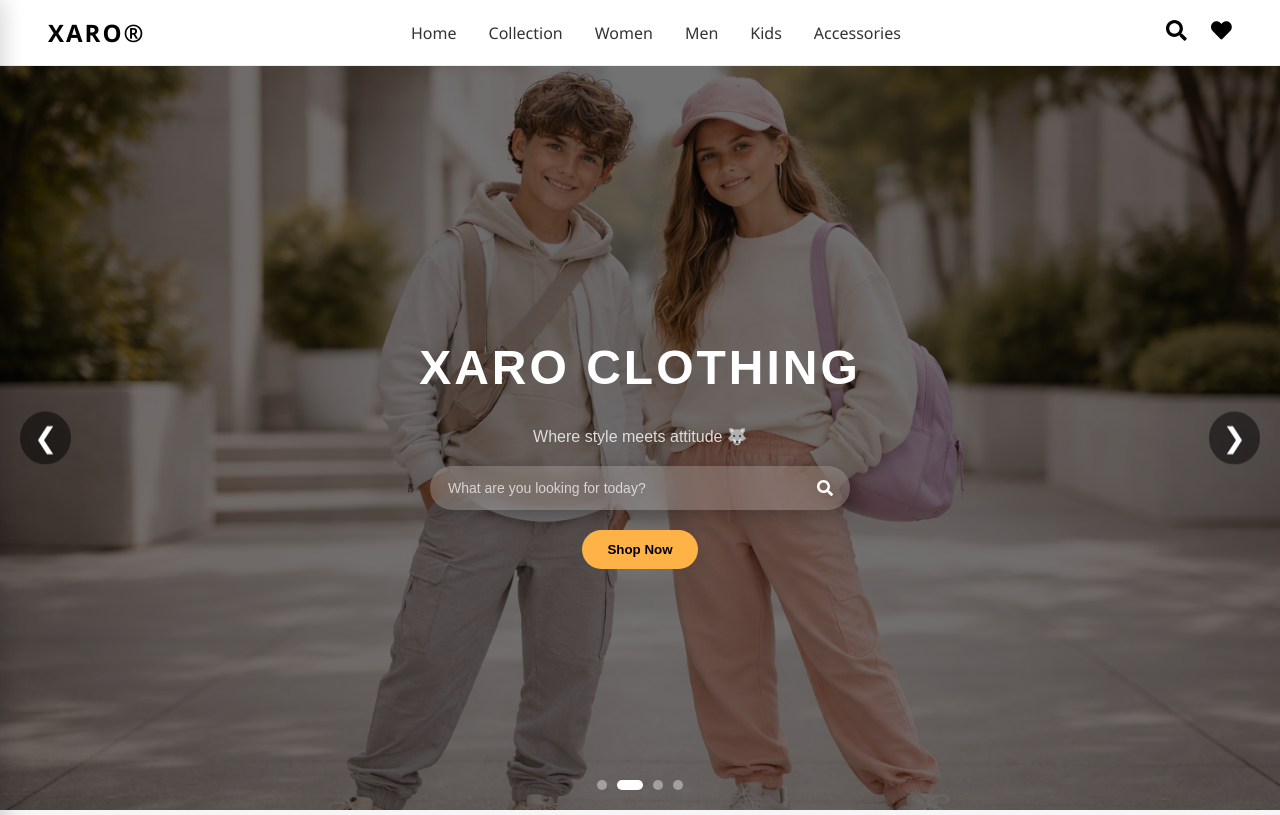
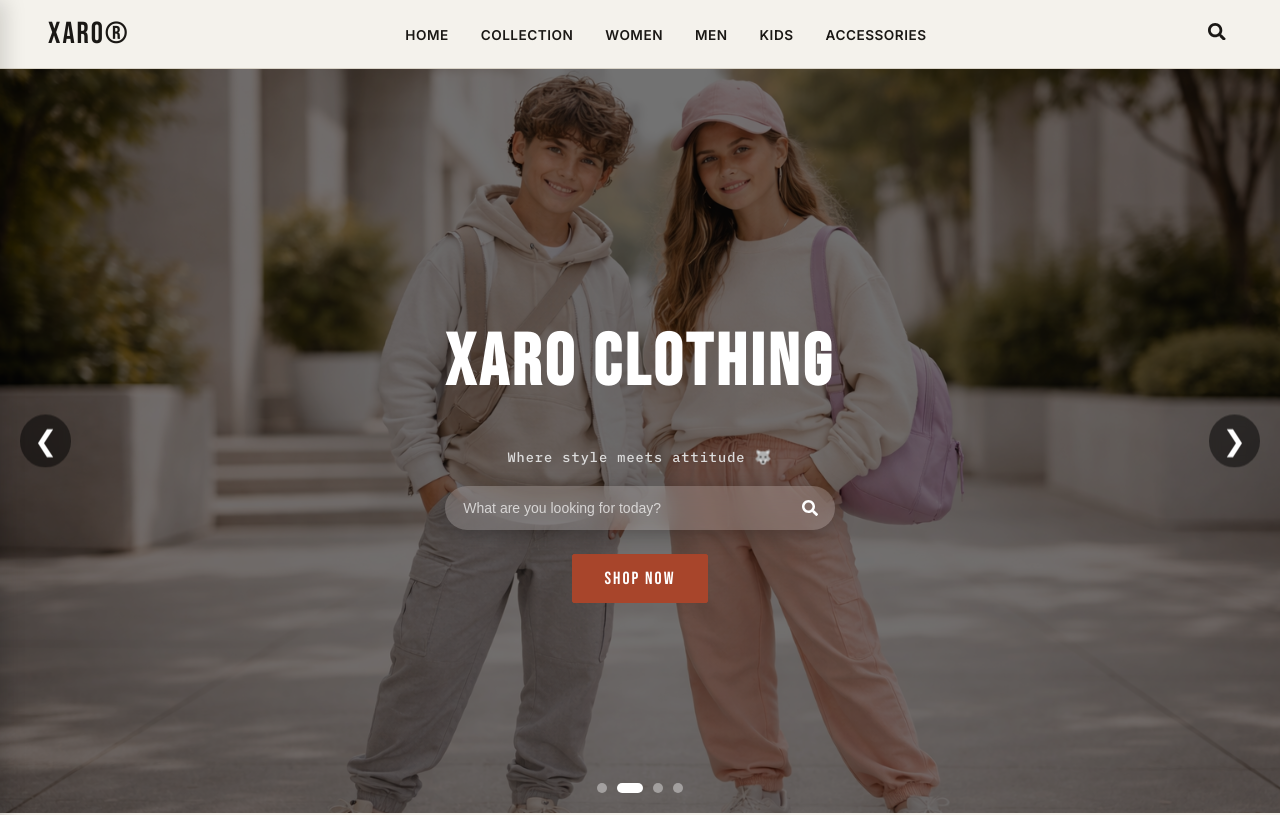
Before and after one commit to Sathirasugeesvara/xaro-clothing, a React (Vite) app: page / in a window 1280 px wide. Shown: the top 815 px of the page. Built offline with nearby package versions, Linux system fonts and the light colour scheme.

Commit message:
Add design system & centralize shop config

```diff
--- a/index.html
+++ b/index.html
@@ -4,7 +4,18 @@
     <meta charset="UTF-8" />
     <link rel="icon" type="image/svg+xml" href="/favicon.png" />
     <meta name="viewport" content="width=device-width, initial-scale=1.0" />
-    <title>xaro-clothing</title>
+    <title>XARO® — Modern Clothing</title>
+    <meta name="description" content="Shop the latest men's, women's, kids' and accessories collections. Order instantly via WhatsApp." />
+
+    <!-- Social share preview (WhatsApp / Facebook / Instagram links) -->
+    <meta property="og:title" content="XARO® — Modern Clothing" />
+    <meta property="og:description" content="Shop the latest men's, women's, kids' and accessories collections. Order instantly via WhatsApp." />
+    <meta property="og:type" content="website" />
+
+    <!-- Type system: Bebas Neue (display / tag lettering), Inter (body), IBM Plex Mono (price & label tags) -->
+    <link rel="preconnect" href="https://fonts.googleapis.com" />
+    <link rel="preconnect" href="https://fonts.gstatic.com" crossorigin />
+    <link href="https://fonts.googleapis.com/css2?family=Bebas+Neue&family=Inter:wght@400;500;600;700&family=IBM+Plex+Mono:wght@500;600&display=swap" rel="stylesheet" />
   </head>
   <body>
     <div id="root"></div>
--- a/src/App.css
+++ b/src/App.css
@@ -1,8 +1,36 @@
+/* ============================================
+   XARO DESIGN TOKENS
+   Palette drawn from garment tags & denim, not
+   generic "AI cream/terracotta" defaults:
+   --ink      warm charcoal, primary text
+   --canvas   raw canvas background (not cream)
+   --rust     tag-stitch rust — CTAs, price, accents
+   --indigo   denim indigo — links, secondary accent
+   --selvage  muted selvedge green — in-stock
+   --grey     warm grey — captions, dividers, labels
+   ============================================ */
+:root {
+  --ink: #1a1815;
+  --canvas: #ece8e0;
+  --canvas-flat: #f4f2ec;
+  --rust: #a8452b;
+  --rust-dark: #8a3720;
+  --indigo: #2b3a55;
+  --selvage: #4f6b4a;
+  --grey: #8a8378;
+  --hairline: #d8d3c7;
+
+  --font-display: "Bebas Neue", "Arial Narrow", sans-serif;
+  --font-body: "Inter", -apple-system, sans-serif;
+  --font-mono: "IBM Plex Mono", "Courier New", monospace;
+}
+
 body {
-  font-family: Arial, sans-serif;
+  font-family: var(--font-body);
   margin: 0;
   padding: 0;
-  background-color: #f5f5f5;
+  background-color: var(--canvas-flat);
+  color: var(--ink);
 }
 h2 {
   text-align: center;
@@ -19,13 +47,13 @@ h2 {
   display: flex;
   justify-content: space-between;
   align-items: center;
-  background: #fff;
+  background: var(--canvas-flat);
   padding: 1rem 3rem;
-  font-family: "Segoe UI", sans-serif;
+  font-family: var(--font-body);
   position: sticky;
   top: 0;
   z-index: 1000;
-  border-bottom: 1px solid #eee;
+  border-bottom: 1px solid var(--hairline);
 }
 .navbar-logo {
   margin-right: 2rem;
@@ -34,9 +62,9 @@ h2 {
   margin-left: 2rem;
 }
 .navbar-logo a {
-  font-size: 1.5rem;
-  font-weight: bold;
-  color: #000;
+  font-family: var(--font-display);
+  font-size: 1.9rem;
+  color: var(--ink);
   text-decoration: none;
   letter-spacing: 2px;
 }
@@ -48,31 +76,37 @@ h2 {
   padding: 0;
 }
 .navbar-links li a {
-  color: #333;
+  color: var(--ink);
   text-decoration: none;
-  font-size: 1rem;
+  font-size: 0.85rem;
+  font-weight: 600;
+  text-transform: uppercase;
+  letter-spacing: 0.5px;
   transition: color 0.3s ease;
 }
 .navbar-links li a:hover {
-  color: #0078d7;
+  color: var(--rust);
 }
 .navbar-actions {
   display: flex;
   gap: 1.5rem;
 }
 .nav-icon {
-  font-size: 1.3rem;
-  color: #000;
+  font-size: 1.1rem;
+  color: var(--ink);
+  background: none;
+  border: none;
+  cursor: pointer;
   transition: color 0.3s ease;
 }
 .nav-icon:hover {
-  color: #555;
+  color: var(--rust);
 }
 .navbar-toggle {
   display: none;
   font-size: 1.5rem;
   cursor: pointer;
-  color: #000;
+  color: var(--ink);
 }
 .desktop-only {
   display: flex;
@@ -89,7 +123,7 @@ h2 {
   left: -300px;
   width: 260px;
   height: 100vh;
-  background: #fff;
+  background: var(--canvas-flat);
   z-index: 2000;
   transition: 0.3s ease-in-out;
   padding: 20px;
@@ -106,6 +140,8 @@ h2 {
   align-items: center;
   font-size: 18px;
   margin-bottom: 20px;
+  font-family: var(--font-display);
+  letter-spacing: 1px;
 }
 .sidebar-links {
   list-style: none;
@@ -113,12 +149,15 @@ h2 {
 }
 .sidebar-links li {
   padding: 15px 0;
-  border-bottom: 1px solid #eee;
+  border-bottom: 1px solid var(--hairline);
 }
 .sidebar-links li a {
   text-decoration: none;
-  color: #333;
-  font-size: 16px;
+  color: var(--ink);
+  font-size: 15px;
+  font-weight: 600;
+  text-transform: uppercase;
+  letter-spacing: 0.5px;
 }
 .navbar-toggle {
   display: none;
@@ -175,7 +214,7 @@ h2 {
   color: #000;
   text-align: center;
   padding: 2rem;
-  font-family: "Segoe UI", sans-serif;
+  font-family: var(--font-body);
 }
 .container h1 {
   font-size: 3rem;
@@ -223,13 +262,18 @@ h2 {
   z-index: 2;
 }
 .hero-content h1 {
-  font-size: 3rem;
-  letter-spacing: 3px;
+  font-family: var(--font-display);
+  font-size: 4.5rem;
+  letter-spacing: 4px;
   text-transform: uppercase;
+  line-height: 1;
 }
 .hero-content p {
   color: #ddd;
   margin: 10px 0;
+  font-family: var(--font-mono);
+  font-size: 0.85rem;
+  letter-spacing: 1px;
 }
 .hero-search {
   display: flex;
@@ -279,54 +323,28 @@ h2 {
   transition: 0.3s;
 }
 .search-icon:hover {
-  background: rgba(255, 179, 71, 0.3);
-}
-.search-icon svg {
-  font-size: 16px;
-}
-.search-box input {
-  flex: 1;
-  padding: 14px 18px;
-  border: none;
-  outline: none;
-  font-size: 14px;
-  background: transparent;
-  color: white;
-}
-.search-box input::placeholder {
-  color: rgba(255,255,255,0.7);
-}
-.search-icon {
-  width: 50px;
-  height: 100%;
-  border: none;
-  background: transparent;
-  color: white;
-  display: flex;
-  align-items: center;
-  justify-content: center;
-  cursor: pointer;
-  transition: 0.3s;
-}
-.search-icon:hover {
-  background: rgba(255, 179, 71, 0.3);
+  background: rgba(168, 69, 43, 0.35);
 }
 .search-icon svg {
   font-size: 16px;
 }
 .hero-content button {
-  margin-top: 20px;
-  padding: 12px 25px;
-  border: none;
-  border-radius: 25px;
-  background: #ffb347;
-  font-weight: bold;
+  margin-top: 24px;
+  padding: 13px 32px;
+  border: 1.5px solid var(--rust);
+  border-radius: 2px;
+  background: var(--rust);
+  color: #fff;
+  font-family: var(--font-display);
+  font-size: 1.1rem;
+  letter-spacing: 2px;
   cursor: pointer;
-  transition: 0.3s;
+  transition: 0.25s;
 }
 .hero-content button:hover {
-  background: #ffa500;
-  transform: scale(1.05);
+  background: transparent;
+  border-color: #fff;
+  transform: none;
 }
 .arrow {
   position: absolute;
@@ -402,9 +420,9 @@ h2 {
   bottom: 20px;
   left: 20px;
   color: white;
-  font-size: 2rem;
-  font-weight: bold;
-  font-style: italic;
+  font-family: var(--font-display);
+  font-size: 1.8rem;
+  letter-spacing: 1px;
 }
 @media (max-width: 768px) {
   .desktop-only {
@@ -452,16 +470,16 @@ h2 {
 /* Product List */
 .product-page {
   padding: 40px 20px;
-  background: #f5f6f8;
+  background: var(--canvas-flat);
   min-height: 100vh;
 }
 .title {
   text-align: center;
-  font-size: 28px;
-  font-weight: 700;
+  font-family: var(--font-display);
+  font-size: 2.4rem;
+  letter-spacing: 2px;
   margin-bottom: 30px;
-  color: #222;
-  letter-spacing: 1px;
+  color: var(--ink);
 }
 .grid {
   display: grid;
@@ -516,21 +534,23 @@ h2 {
   width: 100%;
   max-width: 260px;
   background: #fff;
-  border-radius: 16px;
+  border-radius: 6px;
   overflow: hidden;
-  box-shadow: 0 6px 18px rgba(0, 0, 0, 0.08);
+  border: 1px solid var(--hairline);
+  box-shadow: 0 3px 10px rgba(26, 24, 21, 0.05);
   cursor: pointer;
   transition: 0.25s ease;
 }
 .product-card:hover {
-  transform: translateY(-6px);
-  box-shadow: 0 12px 28px rgba(0, 0, 0, 0.12);
+  transform: translateY(-4px);
+  box-shadow: 0 10px 22px rgba(26, 24, 21, 0.1);
+  border-color: var(--rust);
 }
 .image-wrapper {
   width: 100%;
   height: 280px;
   overflow: hidden;
-  background: #f5f5f5;
+  background: var(--canvas);
   display: flex;
   align-items: center;
   justify-content: center;
@@ -545,38 +565,45 @@ h2 {
   transform: scale(1.05);
 }
 .product-info {
-  padding: 12px 14px;
+  padding: 12px 14px 14px;
   background: white;
+  border-top: 1px dashed var(--hairline);
 }
 .product-info h3 {
-  font-size: 15px;
+  font-size: 14px;
   font-weight: 600;
-  color: #222;
-  margin: 0 0 6px 0;
+  color: var(--ink);
+  margin: 0 0 8px 0;
   line-height: 1.3;
 }
 .price {
-  font-size: 16px;
-  font-weight: 700;
-  color: #111;
+  font-family: var(--font-mono);
+  font-size: 15px;
+  font-weight: 600;
+  color: var(--rust);
   margin: 0;
+  letter-spacing: 0.3px;
 }
 .stock {
-  font-size: 11px;
-  padding: 5px 10px;
-  border-radius: 999px;
+  font-family: var(--font-mono);
+  font-size: 10px;
+  padding: 3px 8px;
+  border-radius: 2px;
   display: inline-block;
   width: fit-content;
   font-weight: 600;
-  margin-top: 4px;
+  text-transform: uppercase;
+  letter-spacing: 0.8px;
+  margin-top: 6px;
+  border: 1px solid currentColor;
 }
 .stock.in {
-  background: rgba(22, 163, 74, 0.1);
-  color: #16a34a;
+  background: rgba(79, 107, 74, 0.08);
+  color: var(--selvage);
 }
 .stock.out {
-  background: rgba(220, 38, 38, 0.1);
-  color: #dc2626;
+  background: rgba(168, 69, 43, 0.08);
+  color: var(--rust);
 }
 .heart-btn {
   position: absolute;
@@ -636,14 +663,14 @@ h2 {
 .shipping-page {
   background: #fff;
   min-height: 100vh;
-  font-family: "Segoe UI", sans-serif;
+  font-family: var(--font-body);
 }
 .shipping-hero {
   text-align: center;
   padding: 80px 20px 40px;
 }
 .shipping-hero h1 {
-  font-size: 2.8rem;
+  font-family: var(--font-display); font-weight: normal; font-size: 2.8rem;
   letter-spacing: 3px;
 }
 .shipping-hero p {
@@ -681,7 +708,7 @@ h2 {
 .policy-page {
   background: #fff;
   min-height: 100vh;
-  font-family: "Segoe UI", sans-serif;
+  font-family: var(--font-body);
   padding-bottom: 50px;
 }
 .policy-hero {
@@ -689,7 +716,7 @@ h2 {
   padding: 80px 20px 40px;
 }
 .policy-hero h1 {
-  font-size: 2.6rem;
+  font-family: var(--font-display); font-weight: normal; font-size: 2.6rem;
   letter-spacing: 2px;
 }
 .policy-hero p {
@@ -733,42 +760,55 @@ h2 {
 }
 .details-left img {
   width: 420px;
-  border-radius: 10px;
+  border-radius: 6px;
 }
 .details-right {
   max-width: 400px;
 }
 .details-right h1 {
-  font-size: 28px;
-  font-weight: 600;
+  font-family: var(--font-display);
+  font-size: 2.2rem;
+  letter-spacing: 1px;
+  font-weight: normal;
 }
 .details-right .price {
-  font-size: 22px;
-  color: #444;
+  font-family: var(--font-mono);
+  font-size: 20px;
+  font-weight: 600;
+  color: var(--rust);
   margin: 10px 0;
 }
 .desc {
-  color: #666;
+  color: var(--grey);
   margin-bottom: 20px;
   line-height: 1.5;
 }
 .sizes h4 {
   margin-bottom: 10px;
+  font-size: 0.8rem;
+  text-transform: uppercase;
+  letter-spacing: 1px;
+  color: var(--grey);
 }
 .size-list button {
-  margin: 5px;
-  padding: 8px 14px;
-  border: 1px solid #ccc;
+  margin: 0 8px 8px 0;
+  padding: 8px 16px;
+  border: 1px solid var(--ink);
   background: white;
+  color: var(--ink);
+  font-family: var(--font-mono);
+  font-size: 13px;
   cursor: pointer;
   transition: 0.2s;
 }
 .size-list button:hover {
-  border-color: black;
+  border-color: var(--rust);
+  color: var(--rust);
 }
 .size-list .active {
-  background: black;
+  background: var(--ink);
   color: white;
+  border-color: var(--ink);
 }
 .quantity {
   display: flex;
@@ -778,24 +818,28 @@ h2 {
 }
 .quantity button {
   padding: 6px 14px;
-  border: 1px solid #ccc;
+  border: 1px solid var(--hairline);
   background: white;
+  color: var(--ink);
   cursor: pointer;
 }
 .add-btn {
   width: 100%;
-  padding: 14px;
-  background: black;
+  padding: 15px;
+  background: var(--rust);
   color: white;
   border: none;
+  font-family: var(--font-display);
+  font-size: 1.1rem;
+  letter-spacing: 1.5px;
   cursor: pointer;
   transition: 0.3s;
 }
 .add-btn:hover {
-  background: #333;
+  background: var(--rust-dark);
 }
 .add-btn:disabled {
-  background: #aaa;
+  background: #c9c3b6;
   cursor: not-allowed;
 }
 @media (max-width: 768px) {
@@ -825,14 +869,14 @@ h2 {
 .about-page {
   background: #fff;
   min-height: 100vh;
-  font-family: "Segoe UI", sans-serif;
+  font-family: var(--font-body);
 }
 .about-hero {
   text-align: center;
   padding: 80px 20px 40px;
 }
 .about-hero h1 {
-  font-size: 3rem;
+  font-family: var(--font-display); font-weight: normal; font-size: 3rem;
   letter-spacing: 4px;
 }
 .about-hero p {
@@ -870,14 +914,14 @@ h2 {
 .contact-page {
   background: #fff;
   min-height: 100vh;
-  font-family: "Segoe UI", sans-serif;
+  font-family: var(--font-body);
 }
 .contact-hero {
   text-align: center;
   padding: 80px 20px 40px;
 }
 .contact-hero h1 {
-  font-size: 2.5rem;
+  font-family: var(--font-display); font-weight: normal; font-size: 2.5rem;
   letter-spacing: 2px;
 }
 .contact-hero p {
@@ -899,17 +943,19 @@ h2 {
 }
 .whatsapp-btn {
   margin-top: 20px;
-  padding: 14px 30px;
-  background: #25D366;
+  padding: 14px 32px;
+  background: var(--selvage);
   color: white;
   border: none;
-  font-size: 1rem;
+  font-family: var(--font-display);
+  font-size: 1.1rem;
+  letter-spacing: 1.5px;
   cursor: pointer;
-  border-radius: 6px;
+  border-radius: 2px;
   transition: 0.3s;
 }
 .whatsapp-btn:hover {
-  background: #1ebe5d;
+  background: #3d5539;
 }
 .contact-grid {
   display: grid;
@@ -920,22 +966,28 @@ h2 {
 .contact-card {
   background: #fff;
   padding: 25px 20px;
-  border-radius: 14px;
-  box-shadow: 0 6px 18px rgba(0,0,0,0.08);
+  border-radius: 6px;
+  border: 1px solid var(--hairline);
+  box-shadow: 0 3px 10px rgba(26, 24, 21, 0.05);
   transition: 0.3s ease;
 }
 .contact-card:hover {
-  transform: translateY(-6px);
-  box-shadow: 0 12px 28px rgba(0,0,0,0.12);
+  transform: translateY(-4px);
+  box-shadow: 0 10px 22px rgba(26, 24, 21, 0.1);
+  border-color: var(--rust);
 }
 .contact-card h3 {
   margin: 10px 0 5px;
+  font-family: var(--font-display);
+  letter-spacing: 0.5px;
+  font-weight: normal;
+  font-size: 1.3rem;
 }
 .contact-card a {
   display: inline-block;
   margin-top: 8px;
   text-decoration: none;
-  color: #0078d7;
+  color: var(--indigo);
   font-weight: 500;
 }
 .contact-card a:hover {
@@ -943,7 +995,7 @@ h2 {
 }
 .contact-icon {
   font-size: 1.8rem;
-  color: #0078d7;
+  color: var(--rust);
 }
 .whatsapp-section {
   text-align: center;
@@ -995,10 +1047,10 @@ h2 {
 
 /* Footer */
 .footer {
-  background: #000;
+  background: var(--ink);
   color: #fff;
   padding: 2rem 3rem;
-  font-family: "Segoe UI", sans-serif;
+  font-family: var(--font-body);
 }
 .footer-top {
   display: flex;
@@ -1011,8 +1063,9 @@ h2 {
   min-width: 220px;
 }
 .footer-logo {
-  font-size: 2rem;
-  font-weight: bold;
+  font-family: var(--font-display);
+  font-size: 2.2rem;
+  letter-spacing: 1px;
   margin: 0;
 }
 .footer-text {
@@ -1030,7 +1083,7 @@ h2 {
   transition: color 0.3s ease;
 }
 .footer-right a:hover {
-  color: #0078d7;
+  color: var(--rust);
 }
 .footer-middle {
   display: grid;
@@ -1075,7 +1128,7 @@ h2 {
   color: #aaa;
 }
 .brand {
-  color: #0078d7;
+  color: var(--rust);
   font-weight: bold;
 }
 .brand-link {
--- a/src/components/Navbar.tsx
+++ b/src/components/Navbar.tsx
@@ -1,17 +1,18 @@
 import { useState } from "react";
-import { Link } from "react-router-dom";
-import { FaSearch, FaHeart, FaBars, FaTimes } from "react-icons/fa";
+import { Link, useNavigate } from "react-router-dom";
+import { FaSearch, FaBars, FaTimes } from "react-icons/fa";
 import "../App.css";
+import config from "../config";
 
 const Navbar: React.FC = () => {
   const [isOpen, setIsOpen] = useState(false);
-
+  const navigate = useNavigate();
 
   return (
     <>
     <nav className="navbar">
       <div className="navbar-logo">
-        <Link to="/">XARO®</Link>
+        <Link to="/">{config.shopNameFull}</Link>
       </div>
 
       <ul className="navbar-links desktop-only">
@@ -24,8 +25,14 @@ const Navbar: React.FC = () => {
         </ul>
 
       <div className="navbar-actions">
-        <Link to="/search" className="nav-icon"><FaSearch /></Link>
-        <Link to="/wishlist" className="nav-icon"><FaHeart /></Link>
+        <button
+          type="button"
+          className="nav-icon"
+          onClick={() => navigate("/search")}
+          aria-label="Search"
+        >
+          <FaSearch />
+        </button>
       </div>
 
       <div className="navbar-toggle" onClick={() => setIsOpen(true)}>
@@ -40,7 +47,7 @@ const Navbar: React.FC = () => {
       {/* Sidebar */}
       <div className={`sidebar ${isOpen ? "open" : ""}`}>
         <div className="sidebar-header">
-          <h2>XARO®</h2>
+          <h2>{config.shopNameFull}</h2>
           <FaTimes onClick={() => setIsOpen(false)} />
         </div>
 
--- /dev/null
+++ b/src/config.ts
@@ -0,0 +1,35 @@
+// 🔧 SHOP CONFIG — this is the ONLY file you need to touch when reusing
+// this template for a new client. Change the values below and the whole
+// site (WhatsApp number, sheet, socials, branding text) updates.
+
+const config = {
+  shopName: "XARO",
+  shopNameFull: "XARO®",
+  tagline: "Your trusted clothing destination for modern styles and timeless fashion.",
+
+  // International format, digits only, no "+" or spaces
+  whatsappNumber: "94784627089",
+
+  // Optional pre-made WhatsApp "click to chat" business link (from WA Business app).
+  // Leave as "" if the client doesn't have one — code falls back to whatsappNumber.
+  whatsappShortLink: "https://wa.me/message/DEHJ54C7PHAQN1",
+
+  email: "xaroclothing@gmail.com",
+
+  // Google Sheet (via SheetDB) that powers the product catalog
+  sheetDbUrl: "https://sheetdb.io/api/v1/0d9w4d1lmz6b1",
+
+  social: {
+    facebook: "https://www.facebook.com/xaro.clothing",
+    instagram: "https://www.instagram.com/xaro_clothing",
+    tiktok: "https://www.tiktok.com/@xaro_clothing",
+  },
+
+  location: "Sri Lanka",
+};
+
+export default config;
+
+// Build a WhatsApp deep link with a pre-filled message
+export const getWhatsAppUrl = (message: string) =>
+  `https://wa.me/${config.whatsappNumber}?text=${encodeURIComponent(message)}`;
--- a/src/pages/Contact.tsx
+++ b/src/pages/Contact.tsx
@@ -1,14 +1,12 @@
 import React from "react";
 import "../App.css";
 import { FaWhatsapp, FaEnvelope, FaPhoneAlt, FaMapMarkerAlt, FaFacebookF, FaInstagram, FaTiktok } from "react-icons/fa";
+import config, { getWhatsAppUrl } from "../config";
 
 const Contact: React.FC = () => {
-  const phoneNumber = "94784627089";
-
   const handleWhatsApp = () => {
     const message = "Hello, I want to know more about your products.";
-    const url = `https://wa.me/${phoneNumber}?text=${encodeURIComponent(message)}`;
-    window.open(url, "_blank");
+    window.open(getWhatsAppUrl(message), "_blank");
   };
 
   return (
@@ -25,21 +23,21 @@ const Contact: React.FC = () => {
         <div className="contact-card">
           <FaEnvelope className="contact-icon" />
           <h3>Email</h3>
-          <p>xaroclothing@gmail.com</p>
-          <a href="mailto:xaroclothing@gmail.com">Send Email</a>
+          <p>{config.email}</p>
+          <a href={`mailto:${config.email}`}>Send Email</a>
         </div>
 
         <div className="contact-card">
           <FaPhoneAlt className="contact-icon" />
           <h3>Phone</h3>
-          <p>+94 784 627 089</p>
-          <a href="tel:+94784627089">Call Now</a>
+          <p>+{config.whatsappNumber}</p>
+          <a href={`tel:+${config.whatsappNumber}`}>Call Now</a>
         </div>
 
         <div className="contact-card">
           <FaMapMarkerAlt className="contact-icon" />
           <h3>Location</h3>
-          <p>Sri Lanka</p>
+          <p>{config.location}</p>
         </div>
 
       </section>
@@ -58,7 +56,7 @@ const Contact: React.FC = () => {
         {/* Direct link (same as footer) */}
         <a
           className="whatsapp-link"
-          href="https://wa.me/message/DEHJ54C7PHAQN1"
+          href={config.whatsappShortLink || getWhatsAppUrl("Hello, I want to know more about your products.")}
           target="_blank"
           rel="noopener noreferrer"
         >
@@ -79,7 +77,7 @@ const Contact: React.FC = () => {
             <FaFacebookF className="contact-icon" />
             <h3>Facebook</h3>
             <p>Follow us for updates & posts</p>
-            <a href="https://www.facebook.com/xaro.clothing" target="_blank">
+            <a href={config.social.facebook} target="_blank" rel="noopener noreferrer">
               Visit Page
             </a>
           </div>
@@ -88,7 +86,7 @@ const Contact: React.FC = () => {
             <FaInstagram className="contact-icon" />
             <h3>Instagram</h3>
             <p>See photos & reels</p>
-            <a href="https://www.instagram.com/xaro_clothing" target="_blank">
+            <a href={config.social.instagram} target="_blank" rel="noopener noreferrer">
               View Profile
             </a>
           </div>
@@ -97,7 +95,7 @@ const Contact: React.FC = () => {
             <FaTiktok className="contact-icon" />
             <h3>TikTok</h3>
             <p>Watch videos & trends</p>
-            <a href="https://www.tiktok.com/@xaro_clothing" target="_blank">
+            <a href={config.social.tiktok} target="_blank" rel="noopener noreferrer">
               Watch Now
             </a>
           </div>
--- a/src/pages/ProductDetails.tsx
+++ b/src/pages/ProductDetails.tsx
@@ -1,6 +1,7 @@
 import { useParams } from "react-router-dom";
 import { useEffect, useState } from "react";
 import "../App.css";
+import config, { getWhatsAppUrl } from "../config";
 
 const ProductDetails = () => {
   const { id } = useParams();
@@ -11,18 +12,14 @@ const ProductDetails = () => {
 
   // 🔥 Fetch data from Google Sheets API (SheetDB)
   useEffect(() => {
-    fetch("https://sheetdb.io/api/v1/0d9w4d1lmz6b1")
+    fetch(config.sheetDbUrl)
       .then(res => res.json())
-    .then(data => {
-      console.log("ALL DATA:", data);
-
-      const found = data.find((item: any) => item.id == id);
-      console.log("FOUND:", found);
-
-      setProduct(found);
-    })
-    .catch(err => console.log("ERROR:", err));
-}, [id]);
+      .then(data => {
+        const found = data.find((item: any) => item.id == id);
+        setProduct(found);
+      })
+      .catch(err => console.error("Failed to load product:", err));
+  }, [id]);
 
   if (!product) return <p style={{ textAlign: "center" }}>Loading...</p>;
 
@@ -31,8 +28,6 @@ const ProductDetails = () => {
 
   // WhatsApp order
   const handleWhatsAppOrder = () => {
-    const phoneNumber = "94784627089";
-
     const message = `Hello, I want to order:
 
 Product: ${product.name}
@@ -42,9 +37,7 @@ Price: Rs ${product.price}
 
 Link: ${window.location.href}`;
 
-    const url = `https://wa.me/${phoneNumber}?text=${encodeURIComponent(message)}`;
-
-    window.open(url, "_blank");
+    window.open(getWhatsAppUrl(message), "_blank");
   };
 
   return (
--- a/src/pages/ProductList.tsx
+++ b/src/pages/ProductList.tsx
@@ -1,6 +1,7 @@
 import { useParams, useLocation } from "react-router-dom";
 import { useEffect, useState } from "react";
 import Card from "../components/Card";
+import config from "../config";
 
 const ProductList = () => {
   const { category } = useParams();
@@ -14,7 +15,7 @@ const ProductList = () => {
 
   // 🔥 FETCH DATA
   useEffect(() => {
-    fetch("https://sheetdb.io/api/v1/0d9w4d1lmz6b1")
+    fetch(config.sheetDbUrl)
       .then((res) => res.json())
       .then((data) => {
         setProducts(data);
--- /dev/null
+++ b/src/pages/Search.tsx
@@ -0,0 +1,54 @@
+import { useState } from "react";
+import { useNavigate } from "react-router-dom";
+import { FaSearch } from "react-icons/fa";
+import "../App.css";
+
+const Search = () => {
+  const [query, setQuery] = useState("");
+  const navigate = useNavigate();
+
+  const handleSearch = (e: React.FormEvent) => {
+    e.preventDefault();
+    if (!query.trim()) return;
+    navigate(`/collection?search=${encodeURIComponent(query.trim())}`);
+  };
+
+  return (
+    <div className="product-page" style={{ maxWidth: 500, margin: "60px auto", textAlign: "center" }}>
+      <h2 className="title">Search Products</h2>
+
+      <form onSubmit={handleSearch} style={{ display: "flex", gap: 8, marginTop: 20 }}>
+        <input
+          type="text"
+          value={query}
+          onChange={(e) => setQuery(e.target.value)}
+          placeholder="Search by product name..."
+          autoFocus
+          style={{
+            flex: 1,
+            padding: "12px 16px",
+            borderRadius: 2,
+            border: "1px solid var(--hairline)",
+            fontFamily: "var(--font-body)",
+            fontSize: 16,
+          }}
+        />
+        <button
+          type="submit"
+          style={{
+            padding: "12px 20px",
+            borderRadius: 2,
+            border: "none",
+            background: "var(--rust)",
+            color: "#fff",
+            cursor: "pointer",
+          }}
+        >
+          <FaSearch />
+        </button>
+      </form>
+    </div>
+  );
+};
+
+export default Search;
```
Also changed, not shown: src/App.tsx (+2 -5 lines), src/components/Footer.tsx (+8 -7 lines).
